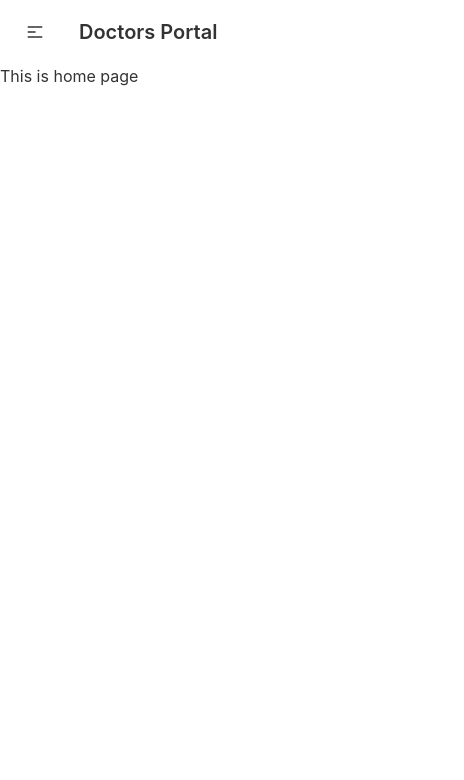
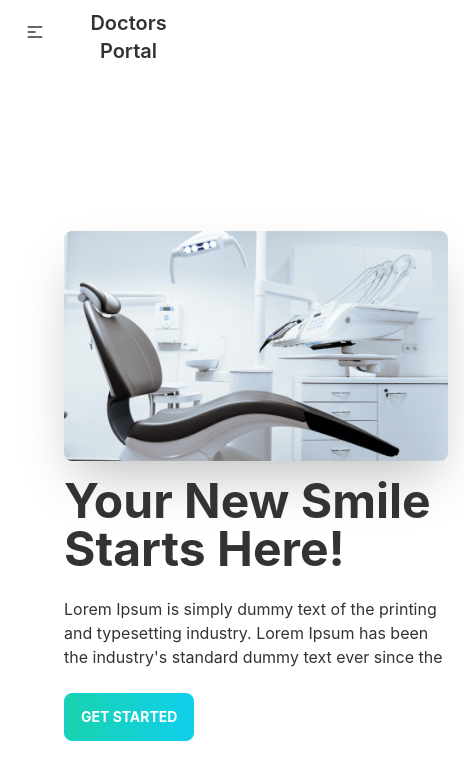
Before and after one commit to shaimun-sharin/doctors-portal-client, a React (Create React App) app: page / in a window 390 px wide. Shown: the top 780 px of the page, 464 px wide, since content can reach past the window. Built offline with nearby package versions, Linux system fonts and the light colour scheme.

Commit message:
banner created

```diff
--- a/src/App.js
+++ b/src/App.js
@@ -11,6 +11,7 @@ function App() {
       <Header></Header>
       <Routes>
         <Route path="/" element={<Home></Home>}></Route>
+        <Route path="/home" element={<Home></Home>}></Route>
         <Route path="/about" element={<About></About>}></Route>
         <Route path="/login" element={<LogIn></LogIn>}></Route>
       </Routes>
--- /dev/null
+++ b/src/Pages/Home/Banner/Banner.js
@@ -0,0 +1,25 @@
+import React from "react";
+import chair from "../../../assets/images/chair.png";
+
+const Banner = () => {
+  return (
+    <div class="hero min-h-screen px-12">
+      <div class="hero-content flex-col lg:flex-row-reverse">
+        <img src={chair} class="max-w-sm rounded-lg shadow-2xl" alt="" />
+        <div>
+          <h1 class="text-5xl font-bold">Your New Smile Starts Here!</h1>
+          <p class="py-6">
+            Lorem Ipsum is simply dummy text of the printing and typesetting
+            industry. Lorem Ipsum has been the industry's standard dummy text
+            ever since the
+          </p>
+          <button class="btn btn-primary uppercase text-white font-bold bg-gradient-to-r from-secondary to-primary ...">
+            Get Started
+          </button>
+        </div>
+      </div>
+    </div>
+  );
+};
+
+export default Banner;
--- a/src/Pages/Home/Home/Home.js
+++ b/src/Pages/Home/Home/Home.js
@@ -1,9 +1,10 @@
 import React from "react";
+import Banner from "../Banner/Banner";
 
 const Home = () => {
   return (
     <div>
-      <h6>This is home page</h6>
+      <Banner></Banner>
     </div>
   );
 };
--- a/src/Pages/Shared/Header/Header.js
+++ b/src/Pages/Shared/Header/Header.js
@@ -2,7 +2,7 @@ import React from "react";
 import { Link } from "react-router-dom";
 
 const Header = () => {
-  const menItems = (
+  const menuItems = (
     <>
       <li>
         <Link to="/">Home</Link>
@@ -49,13 +49,17 @@ const Header = () => {
             tabindex="0"
             class="menu menu-compact dropdown-content mt-3 p-2 shadow bg-base-100 rounded-box w-52"
           >
-            {menItems}
+            {menuItems}
           </ul>
         </div>
-        <a class="btn btn-ghost normal-case text-xl">Doctors Portal</a>
+        <a>
+          <Link to="/" className="btn btn-ghost normal-case text-xl">
+            Doctors Portal
+          </Link>
+        </a>
       </div>
       <div class="navbar-center hidden lg:flex">
-        <ul class="menu menu-horizontal p-0">{menItems}</ul>
+        <ul class="menu menu-horizontal p-0">{menuItems}</ul>
       </div>
     </div>
   );
```
